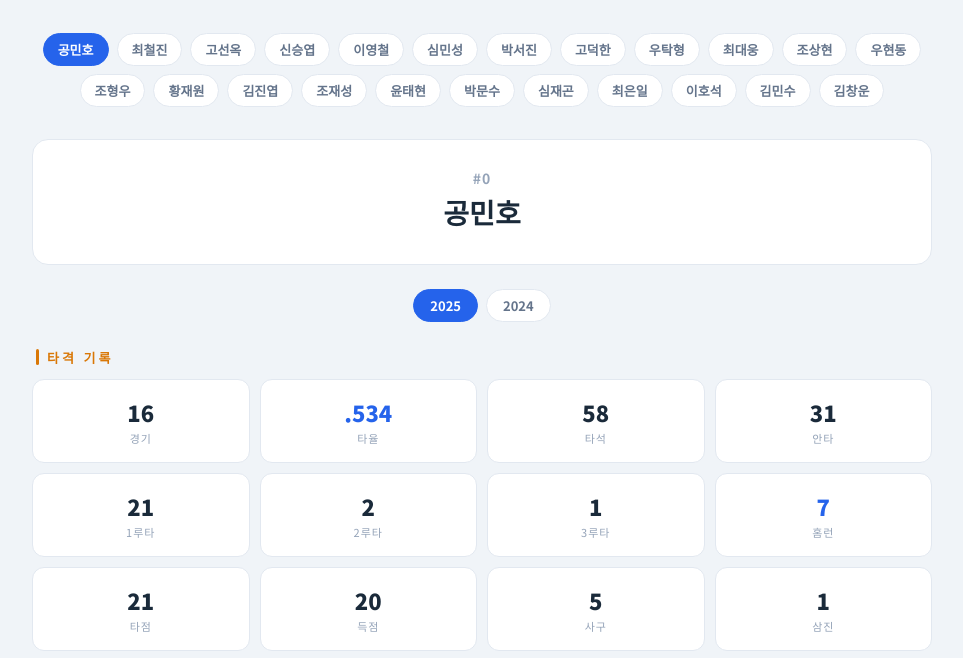
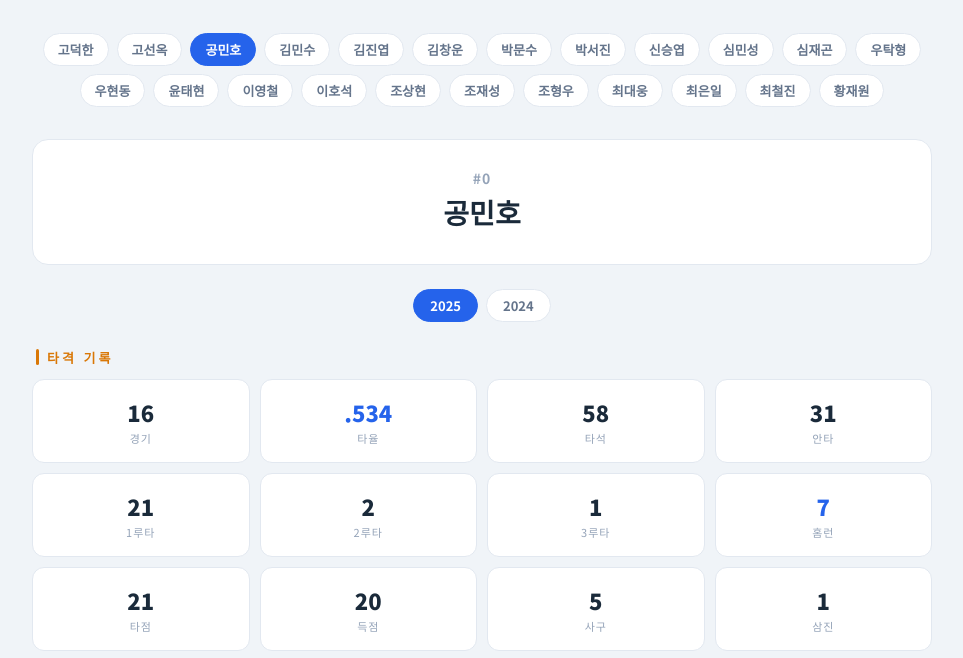
Before and after one commit to helloyeops/fullbase, a plain HTML site: page stats.html in a window 1280 px wide. Shown: the part 113-771 px from the top of the page, without its empty margins (158-1121 px from the left). Drawn offline with nearby package versions, Linux system fonts and the light colour scheme.

Commit message:
선수 이름 가나다순 정렬

```diff
--- a/stats.html
+++ b/stats.html
@@ -219,7 +219,7 @@ function showPlayer(name, year) {
 }
 
 const nav = document.getElementById('playerNav');
-Object.keys(data).forEach(name => {
+Object.keys(data).sort().forEach(name => {
   const btn = document.createElement('button');
   btn.className = 'player-btn';
   btn.dataset.name = name;
```
